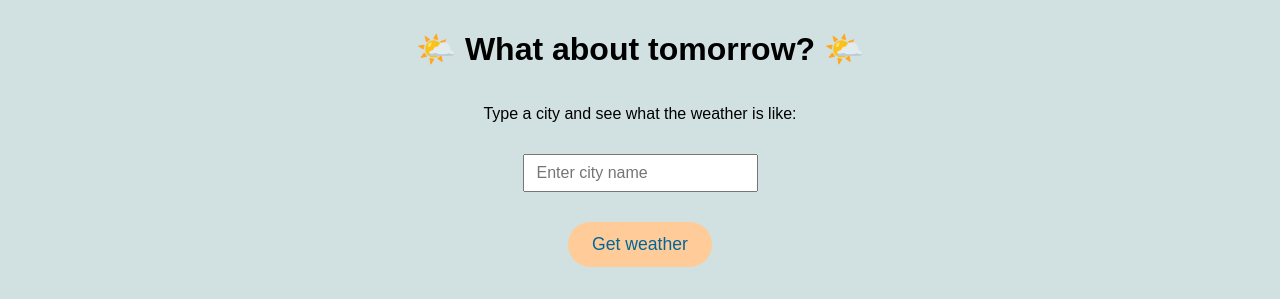
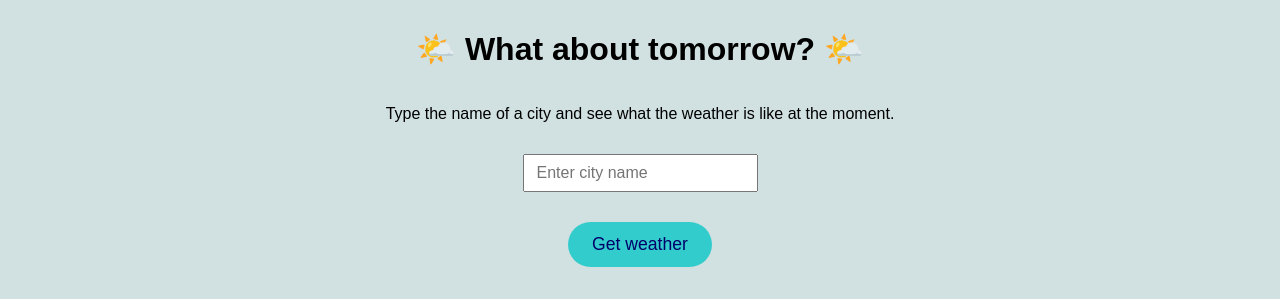
Before and after one commit to annica-gif/endproject, a website built with webpack: page index.html in a window 1280 px wide. Shown: the top 299 px of the page. Built offline with nearby package versions, Linux system fonts and the light colour scheme; grey boxes are pictures that could not be loaded.

Commit message:
updated css

```diff
--- a/index.html
+++ b/index.html
@@ -37,8 +37,8 @@
     }
 
     button {
-      background-color: #ffcc99;
-      color: #006699;
+      background-color: #33cccc;
+      color: #000069;
       border: none;
       padding: 12px 24px;
       border-radius: 50px;
@@ -83,7 +83,7 @@
 
 <main>
   <h1>🌤️ What about tomorrow? 🌤️</h1>
-  <p>Type a city and see what the weather is like:</p>
+  <p>Type the name of a city and see what the weather is like at the moment.</p>
 
   <input type="text" id="cityInput" placeholder="Enter city name" />
   <button id="checkWeather">Get weather</button>
```
